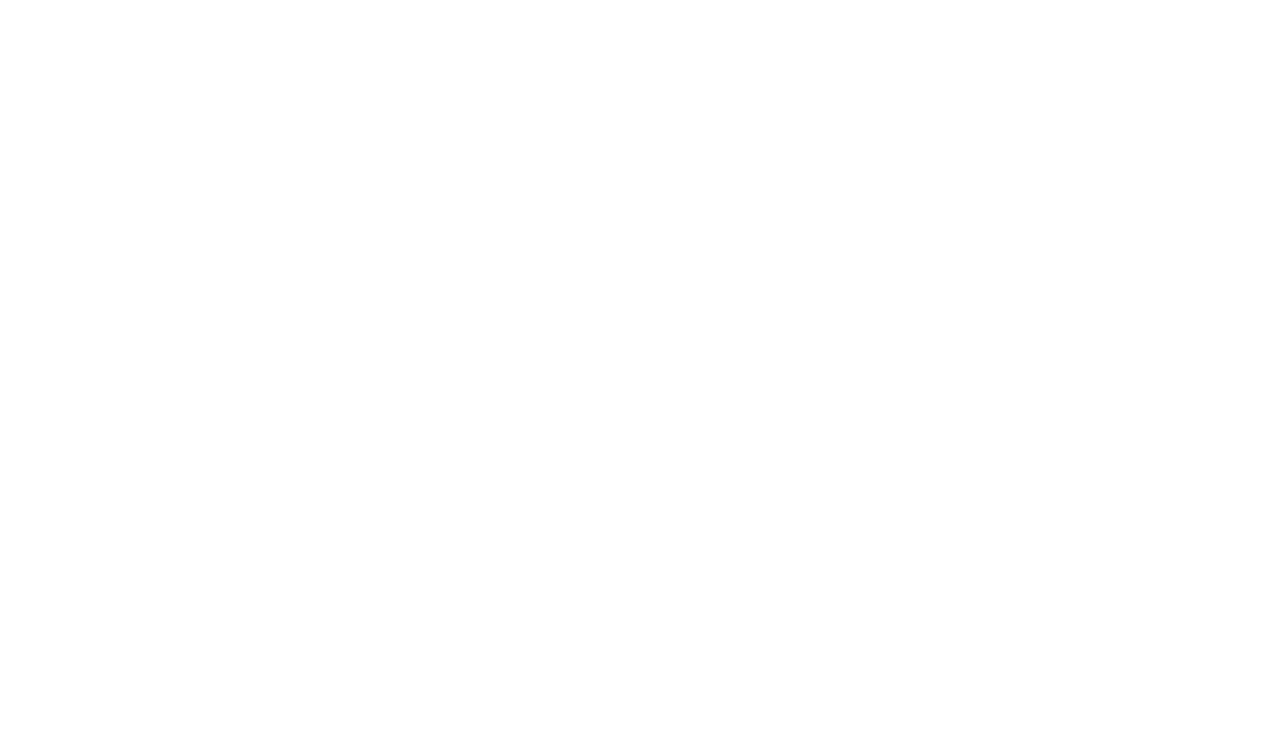
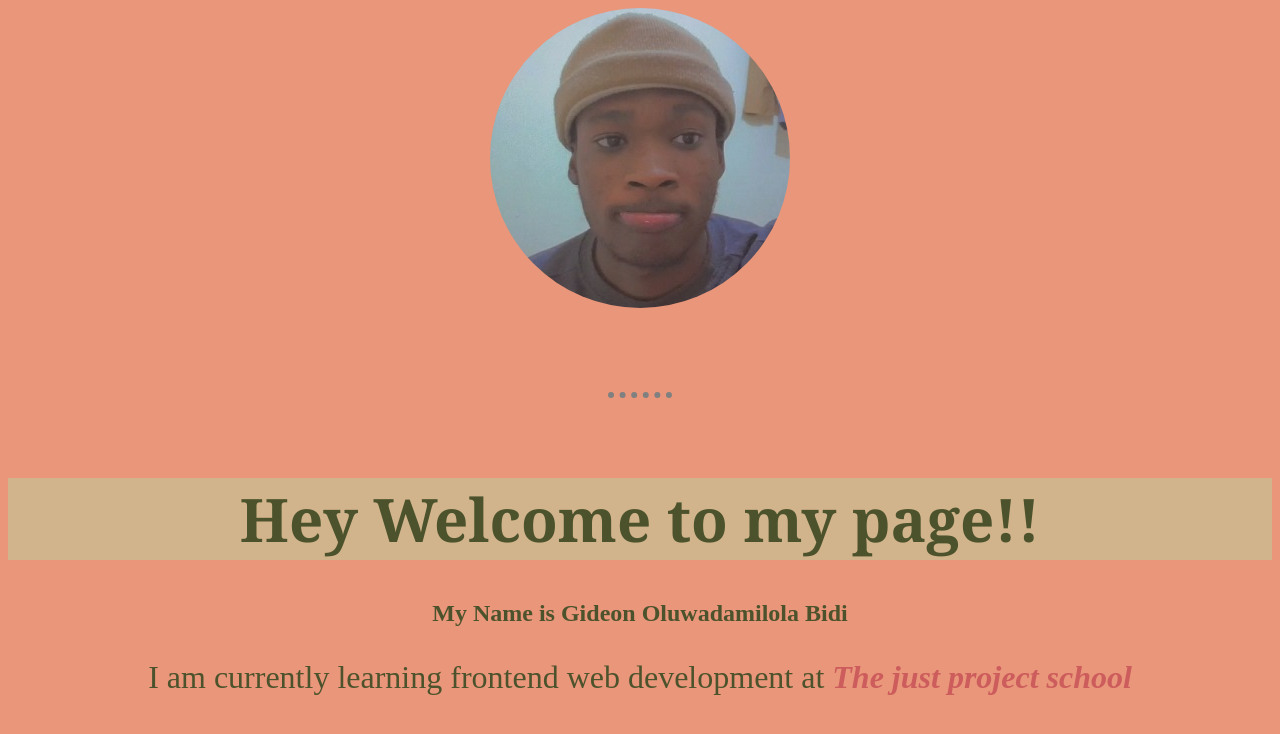
Before and after one commit to DammyBidi/The-just-project, a plain HTML site: page index.html in a window 1280 px wide. Drawn offline with Linux system fonts and the light colour scheme.

Commit message:
commit on master

```diff
--- a/index.html
+++ b/index.html
@@ -4,9 +4,24 @@
     <meta charset="UTF-8">
     <meta http-equiv="X-UA-Compatible" content="IE=edge">
     <meta name="viewport" content="width=device-width, initial-scale=1.0">
-    <title>Document</title>
+    <title>The Just Project - My Bio</title>
+    <link rel="stylesheet" href="style.css">
 </head>
 <body>
+    <heading>
+        <img class="my-picture" src="image/Dammy.jpg" alt="Dammy's picture">
+    </heading>
+    <hr class="hr">
+
+    <div id="middle-div">
+        <h1 class="welcome">Hey Welcome to my page!! </h1>
+    </div>
+
+    <div class="top-div">
+        <h2 class="name">My Name is Gideon Oluwadamilola Bidi</h1>
+        <p class="paragraph">I am currently learning frontend web development at  <a href="http://thejustprojects.com/"><strong><em>The just project school</em></strong></a></p>
+    </div>
+
 
 </body>
 </html>
--- /dev/null
+++ b/style.css
@@ -0,0 +1,37 @@
+body {
+    background-color: darksalmon;
+    text-align: center;
+    color: rgb(76, 83, 44)
+}
+
+#middle-div{
+    background-color:tan
+}
+
+.welcome{
+    font-family: Georgia, 'Times New Roman', Times, serif;
+    font-size: 3.75em;
+}
+
+.paragraph {
+    font-size: 2em;
+}
+
+.hr {
+    border-style: none;
+    border-top-style: dotted;
+    border-color: grey;
+    border-width: 6px;
+    width: 5%;
+    margin: 80px auto;
+}
+
+.my-picture {
+    border-radius: 100%;
+}
+
+a {
+    text-decoration: none;
+    color:indianred;
+    background-color: transparent;
+}
```
Also changed, not shown: image/Dammy.jpg (added).
